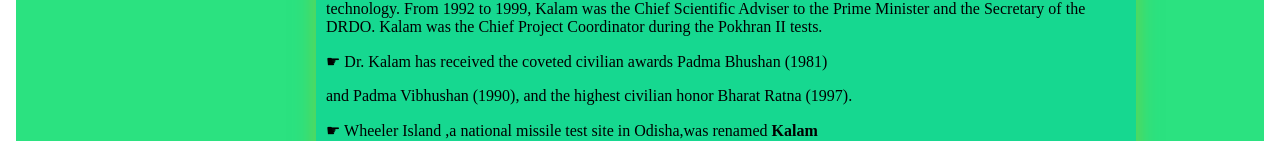
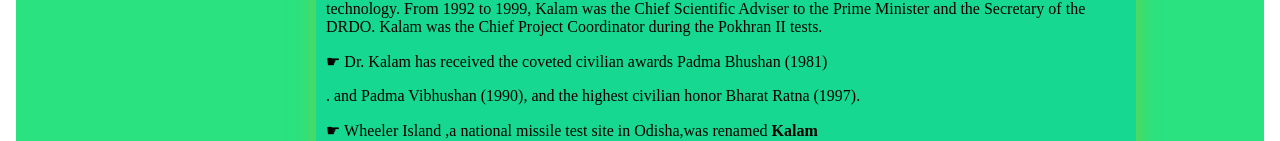
Before and after one commit to AAAziiz/Codsoft_Task2, an Angular app: page / in a window 1280 px wide. Shown: the part 662-803 px from the top of the page. Built offline with nearby package versions, Linux system fonts and the light colour scheme; a web font is replaced by a local one.

Commit message:
Update app.component.html

```diff
--- a/src/app/app.component.html
+++ b/src/app/app.component.html
@@ -17,7 +17,7 @@
       <p>technology.  From 1992 to 1999, Kalam was the Chief Scientific Adviser to the Prime Minister and the Secretary of the DRDO.
          Kalam was the Chief Project Coordinator during the Pokhran II tests.</p>
       <p>&#9755; Dr. Kalam has received the coveted civilian awards Padma Bhushan (1981)</p>
-      <p>  and Padma Vibhushan (1990), and the highest civilian honor Bharat Ratna (1997).</p>
+      <p> . and Padma Vibhushan (1990), and the highest civilian honor Bharat Ratna (1997).</p>
 
 
        <p>&#9755; Wheeler Island ,a national missile test site in Odisha,was renamed <strong>Kalam</strong></p>
```
